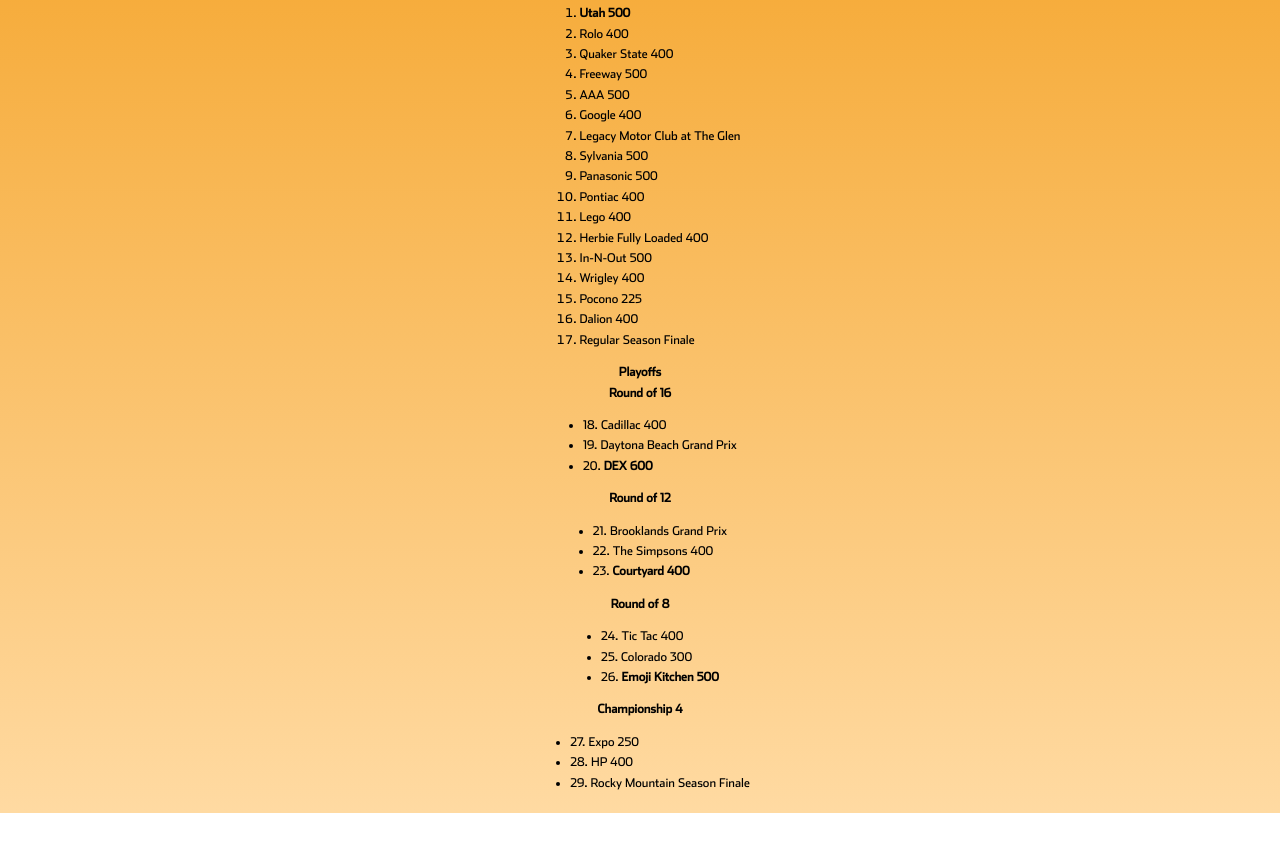
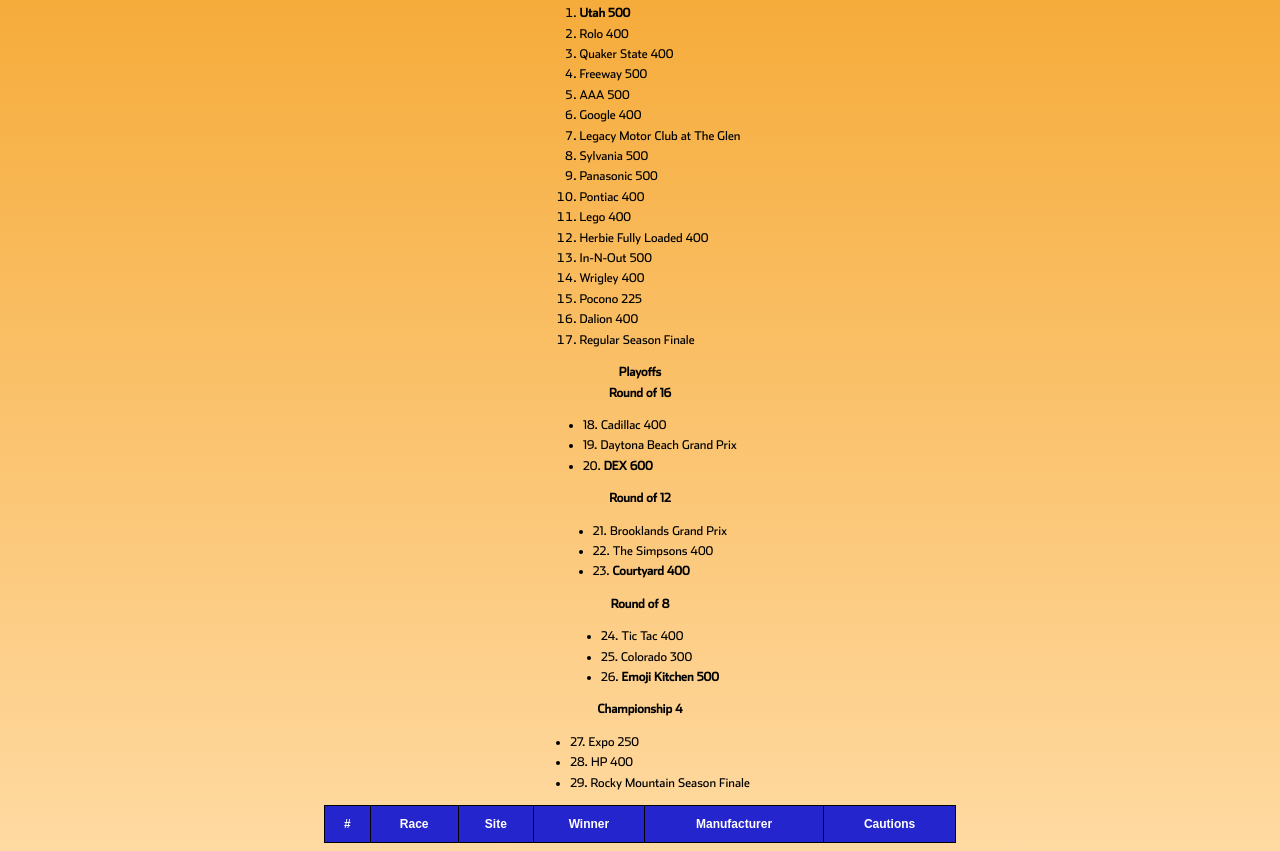
Before and after one commit to SamuelJT57/RockyMountainRegionalSeries, a plain HTML site: page index.html in a window 1280 px wide. Shown: the part 477-1328 px from the top of the page. Before the commit the page ends 1290 px from the top, so only its background shows below. Drawn offline with Linux system fonts and the light colour scheme.

Commit message:
addition concept

```diff
--- a/index.html
+++ b/index.html
@@ -65,5 +65,16 @@
 <li>29. Rocky Mountain Season Finale</li>
   </ul>
 
+  <table>
+    <tr>
+      <th>#</th>
+      <th>Race</th>
+      <th>Site</th>
+      <th>Winner</th>
+      <th>Manufacturer</th>
+      <th>Cautions</th>
+      </tr>
+    </table>
+
 </body>
 </html>
```
